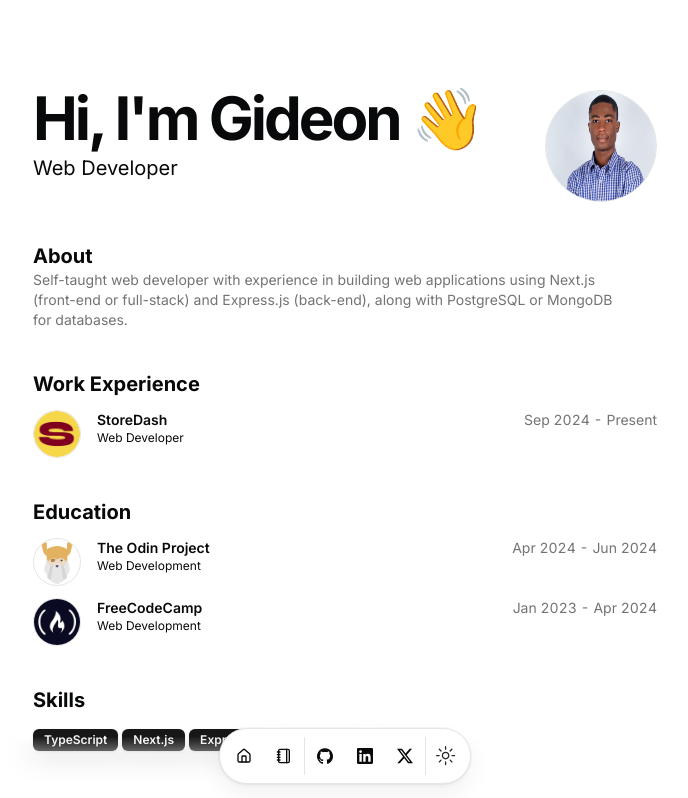
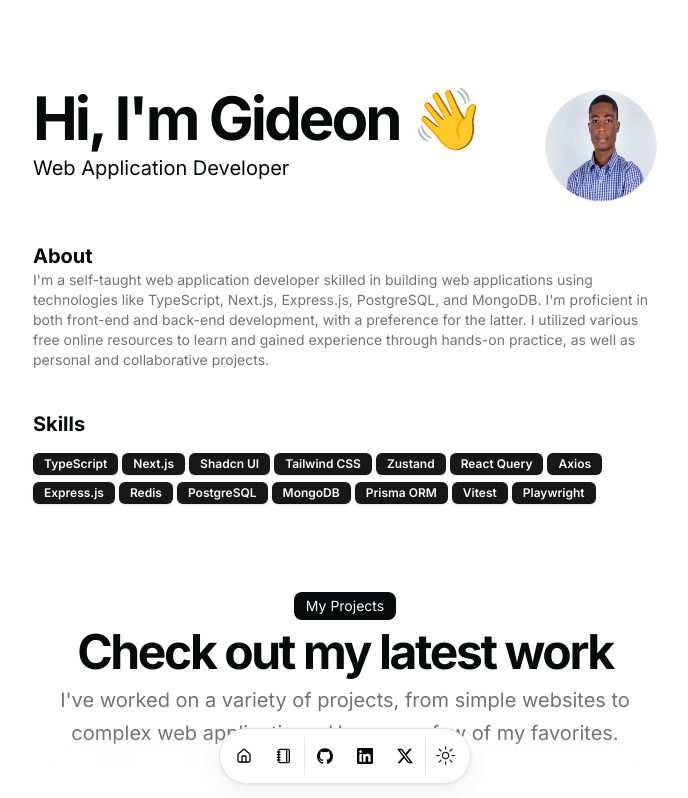
Before and after one commit to gideonadeti/portfolio, a Next.js app: page / in a window 1280 px wide. Shown: the top 798 px of the page, without its empty margins (295-983 px from the left). Built offline with nearby package versions, Linux system fonts and the light colour scheme.

Commit message:
Refactor resume data; update job title, enhance summary, and expand skills list

```diff
--- a/src/app/page.tsx
+++ b/src/app/page.tsx
@@ -48,7 +48,7 @@ export default function Page() {
           </Markdown>
         </BlurFade>
       </section>
-      <section id="work">
+      {/* <section id="work">
         <div className="flex min-h-0 flex-col gap-y-3">
           <BlurFade delay={BLUR_FADE_DELAY * 5}>
             <h2 className="text-xl font-bold">Work Experience</h2>
@@ -72,8 +72,8 @@ export default function Page() {
             </BlurFade>
           ))}
         </div>
-      </section>
-      <section id="education">
+      </section> */}
+      {/* <section id="education">
         <div className="flex min-h-0 flex-col gap-y-3">
           <BlurFade delay={BLUR_FADE_DELAY * 7}>
             <h2 className="text-xl font-bold">Education</h2>
@@ -95,7 +95,7 @@ export default function Page() {
             </BlurFade>
           ))}
         </div>
-      </section>
+      </section> */}
       <section id="skills">
         <div className="flex min-h-0 flex-col gap-y-3">
           <BlurFade delay={BLUR_FADE_DELAY * 9}>
--- a/src/data/resume.tsx
+++ b/src/data/resume.tsx
@@ -7,11 +7,26 @@ export const DATA = {
   url: "https://gideonadeti.vercel.app/",
   location: "Koforidua, Eastern, Ghana",
   locationLink: "https://www.google.com/maps/place/koforidua",
-  description: "Web Developer",
+  description: "Web Application Developer",
   summary:
-    "Self-taught web developer with experience in building web applications using Next.js (front-end or full-stack) and Express.js (back-end), along with PostgreSQL or MongoDB for databases.",
+    "I'm a self-taught web application developer skilled in building web applications using technologies like TypeScript, Next.js, Express.js, PostgreSQL, and MongoDB. I'm proficient in both front-end and back-end development, with a preference for the latter. I utilized various free online resources to learn and gained experience through hands-on practice, as well as personal and collaborative projects.",
   avatarUrl: "/me.jpg",
-  skills: ["TypeScript", "Next.js", "Express.js", "PostgreSQL", "MongoDB"],
+  skills: [
+    "TypeScript",
+    "Next.js",
+    "Shadcn UI",
+    "Tailwind CSS",
+    "Zustand",
+    "React Query",
+    "Axios",
+    "Express.js",
+    "Redis",
+    "PostgreSQL",
+    "MongoDB",
+    "Prisma ORM",
+    "Vitest",
+    "Playwright",
+  ],
   navbar: [
     { href: "/", icon: HomeIcon, label: "Home" },
     { href: "/blog", icon: NotebookIcon, label: "Blog" },
@@ -44,45 +59,27 @@ export const DATA = {
     },
   },
 
-  work: [
-    {
-      company: "StoreDash",
-      href: "",
-      badges: [],
-      location: "Remote",
-      title: "Web Developer",
-      logoUrl: "/storedash.png",
-      start: "Sep 2024",
-      end: "Present",
-      description: "",
-    },
-  ],
-  education: [
-    {
-      school: "The Odin Project",
-      href: "https://theodinproject.com",
-      degree: "Web Development",
-      logoUrl: "/top.png",
-      start: "Apr 2024",
-      end: "Jun 2024",
-    },
-    {
-      school: "FreeCodeCamp",
-      href: "https://freecodecamp.org",
-      degree: "Web Development",
-      logoUrl: "/fcc.png",
-      start: "Jan 2023",
-      end: "Apr 2024",
-    },
-  ],
+  work: [],
+  education: [],
   projects: [
     {
       title: "Personal Library",
       href: "https://gideonadeti-personal-library.vercel.app/",
       dates: "Nov 2024 - Dec 2024",
       active: true,
-      description: "A web application that helps you manage your books",
-      technologies: ["TypeScript", "Next.js", "Express.js", "PostgreSQL"],
+      description: "A web application for managing books.",
+      technologies: [
+        "TypeScript",
+        "Next.js",
+        "Shadcn UI",
+        "Tailwind CSS",
+        "React Query",
+        "Axios",
+        "Express.js",
+        "Redis",
+        "PostgreSQL",
+        "Prisma ORM",
+      ],
       links: [
         {
           type: "Website",
@@ -105,7 +102,16 @@ export const DATA = {
       active: true,
       description:
         "A web application for setting countdowns to future events and count-ups from past events.",
-      technologies: ["TypeScript", "Next.js", "PostgreSQL"],
+      technologies: [
+        "TypeScript",
+        "Next.js",
+        "Shadcn UI",
+        "Tailwind CSS",
+        "React Query",
+        "Axios",
+        "PostgreSQL",
+        "Prisma ORM",
+      ],
       links: [
         {
           type: "Website",
@@ -127,7 +133,16 @@ export const DATA = {
       dates: "Sep 2024 - Oct 2024",
       active: true,
       description: "A web application for managing tasks.",
-      technologies: ["TypeScript", "Next.js", "PostgreSQL"],
+      technologies: [
+        "TypeScript",
+        "Next.js",
+        "Shadcn UI",
+        "Tailwind CSS",
+        "React Query",
+        "Axios",
+        "PostgreSQL",
+        "Prisma ORM",
+      ],
       links: [
         {
           type: "Website",
```
